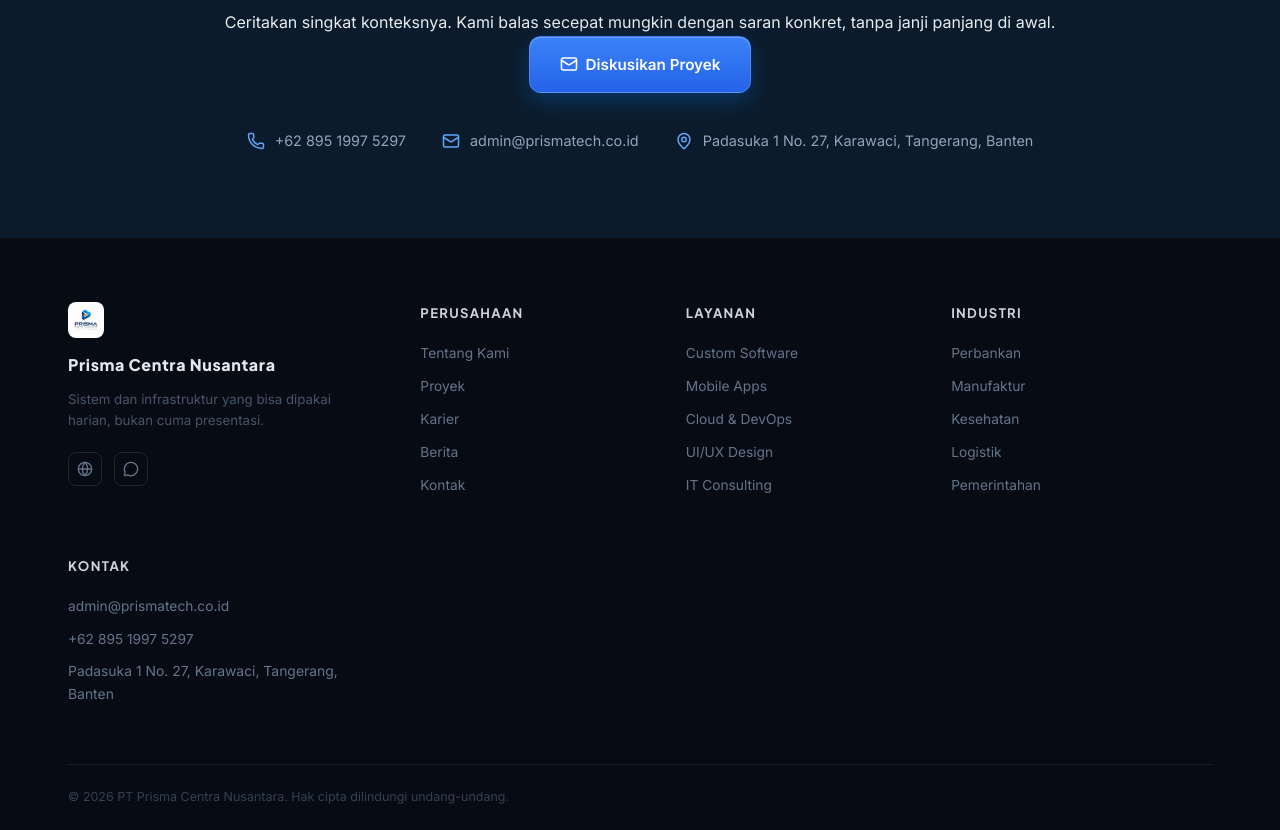
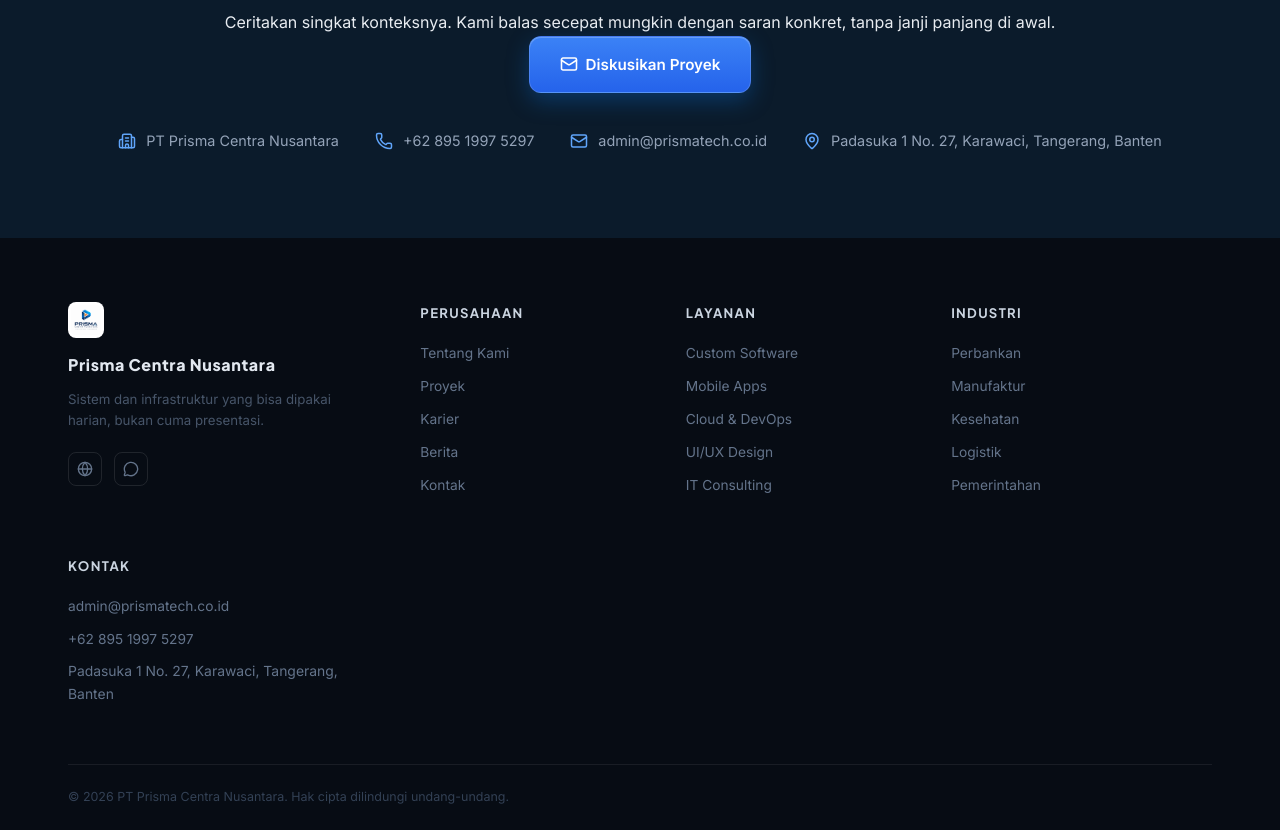
Before and after one commit to gerryajie/companyprisma, a React (Vite) app: page / in a window 1280 px wide. Shown: the part 5440-6270 px from the top of the page. Built offline with nearby package versions, Linux system fonts and the light colour scheme.

Commit message:
Tambahkan nama PT Prisma Centra Nusantara di kontak

```diff
--- a/src/components/Contact.jsx
+++ b/src/components/Contact.jsx
@@ -1,7 +1,7 @@
 import { useContext } from 'react'
-import { Mail, Phone, MapPin } from 'lucide-react'
+import { Mail, Phone, MapPin, Building2 } from 'lucide-react'
 import { LangContext } from '../LangContext'
-import { phoneDisplay, phoneHref, emailDisplay, emailHref, addressDisplay } from '../contact-data.js'
+import { phoneDisplay, phoneHref, emailDisplay, emailHref, addressDisplay, companyName } from '../contact-data.js'
 import EmailModal from './EmailModal'
 import { useState } from 'react'
 import { content } from '../lang-data'
@@ -21,6 +21,7 @@ export default function Contact() {
         </button>
 
         <div className="contact-row">
+          <span className="contact-item"><Building2 size={18} /> {companyName}</span>
           <a className="contact-item" href={phoneHref} target="_blank" rel="noopener noreferrer"><Phone size={18} /> {phoneDisplay}</a>
           <a className="contact-item" href={emailHref}><Mail size={18} /> {emailDisplay}</a>
           <span className="contact-item"><MapPin size={18} /> {addressDisplay}</span>
--- a/src/contact-data.js
+++ b/src/contact-data.js
@@ -10,6 +10,7 @@ export const waDisplay = '0' + parts.slice(1).join('')
 export const phoneHref = waHref
 export const phoneDisplay = '+62 ' + parts.slice(1).join(' ')
 export const addressDisplay = 'Padasuka 1 No. 27, Karawaci, Tangerang, Banten'
+export const companyName = 'PT Prisma Centra Nusantara'
 
 export const emailHref = 'mailto:admin@prismatech.co.id'
 export const emailDisplay = 'admin@prismatech.co.id'
```
